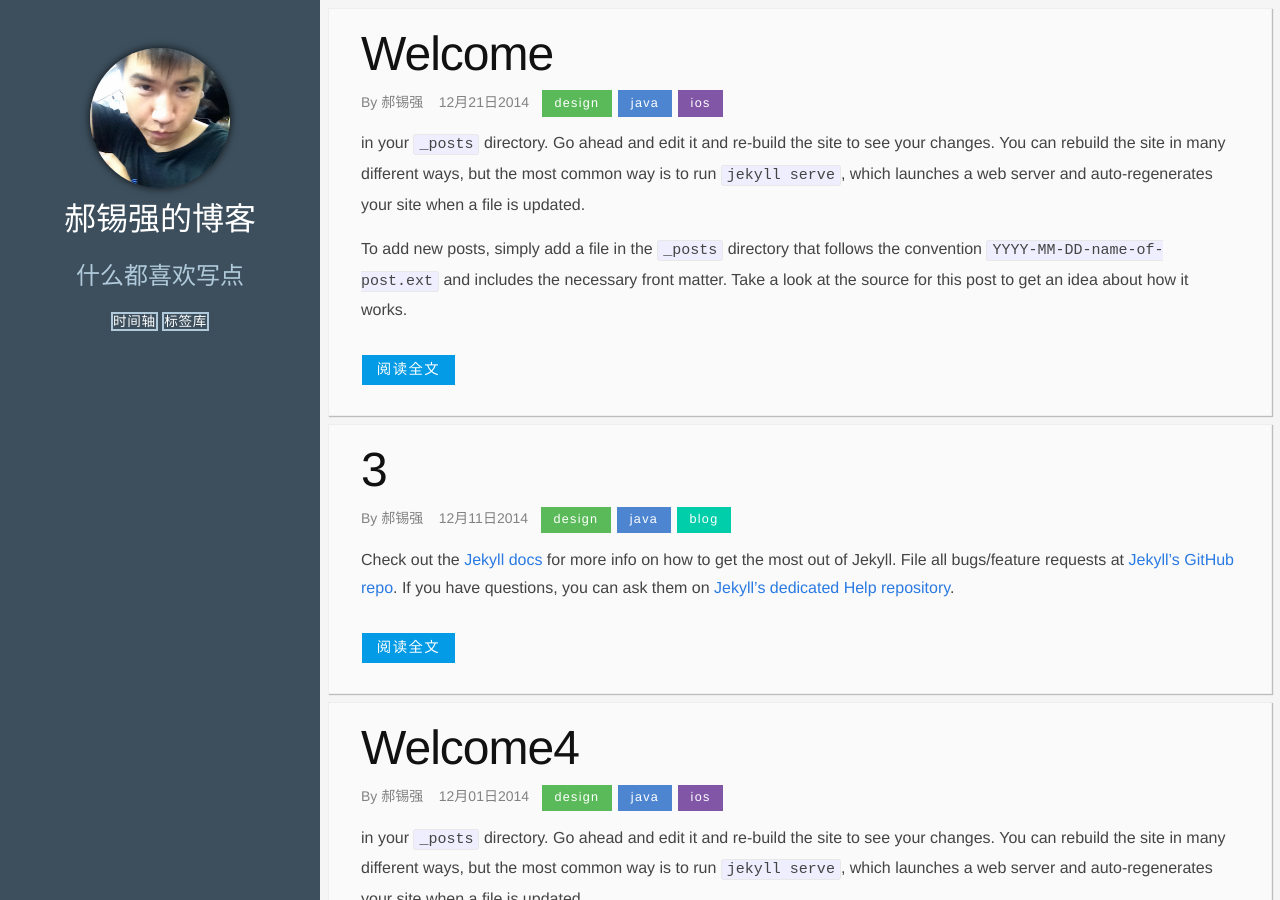
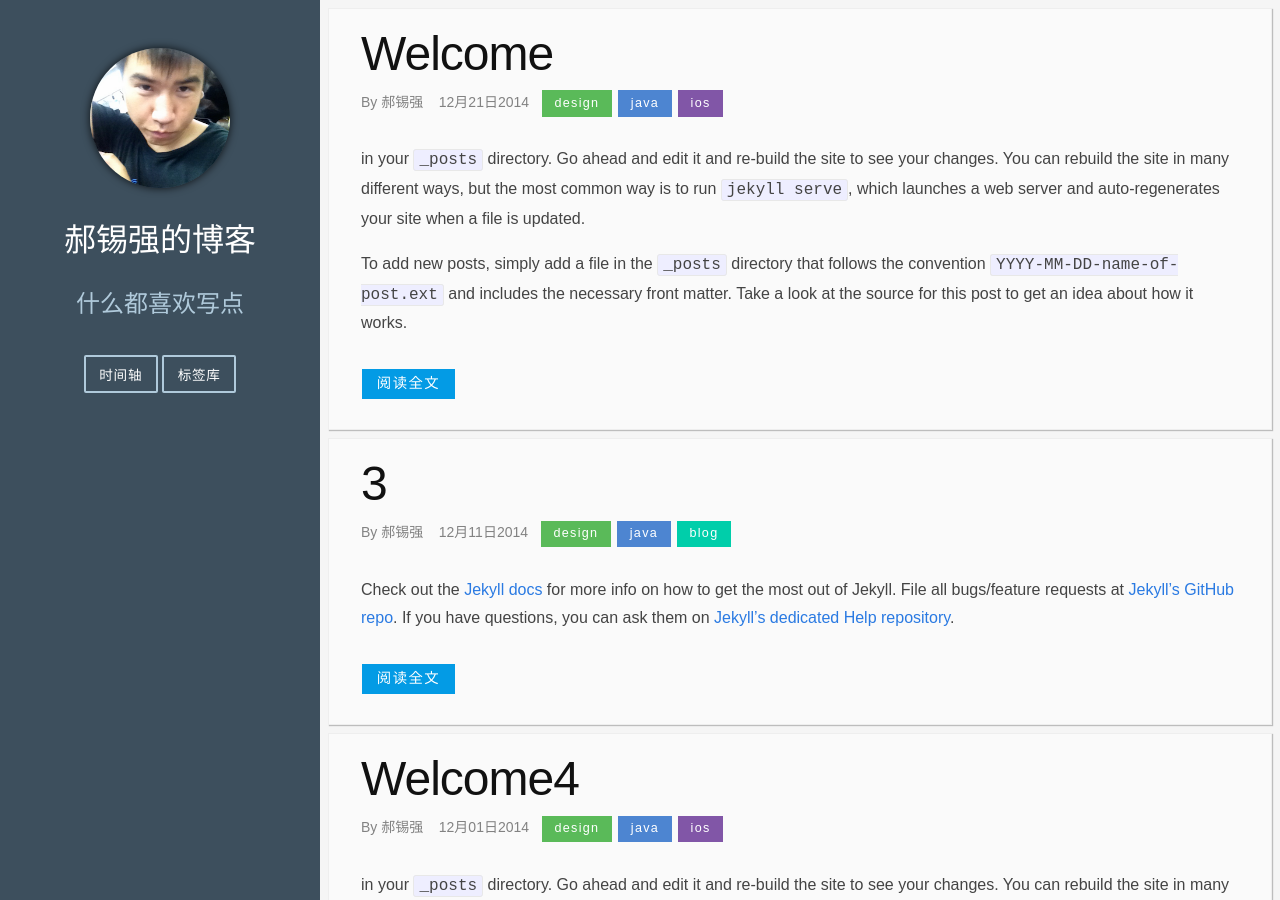
Before and after one commit to Haoxiqiang/haoxiqiang-template, a Jekyll site: the page built from hxq-template/index.html, in a window 1280 px wide and 900 px high. Built offline with Jekyll 4.4.1, drawn with Linux system fonts in a browser that asks for light colours; the list of posts is cut into pages by our own code.

Commit message:
1.update head

```diff
--- a/hxq-template/_includes/head.html
+++ b/hxq-template/_includes/head.html
@@ -9,7 +9,7 @@
 	<link rel="alternate" type="application/atom+xml" title="{{ site.title }}" href="{{ "/feed.xml" | prepend: site.baseurl | prepend: site.url }}" />
 
 	<link rel="stylesheet" href="{{ '/css/main.css' | prepend: site.baseurl }}">
-
+	<link rel="stylesheet" href="{{ '/css/pure-min.css' | prepend: site.baseurl }}">
 
 <!--[if lte IE 8]>
   <link rel="stylesheet" href="{{ "/css/grids-responsive-old-ie-min.css" | prepend: site.baseurl }}">
```
Lines whose indentation alone changed are shown as unchanged.
